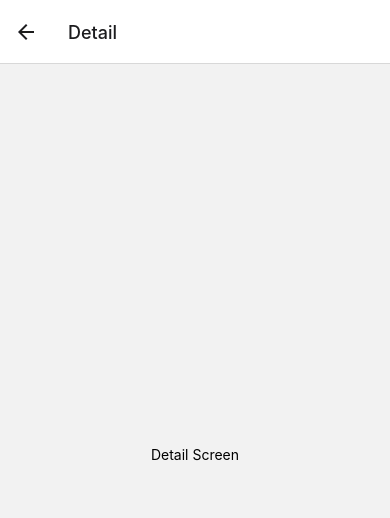
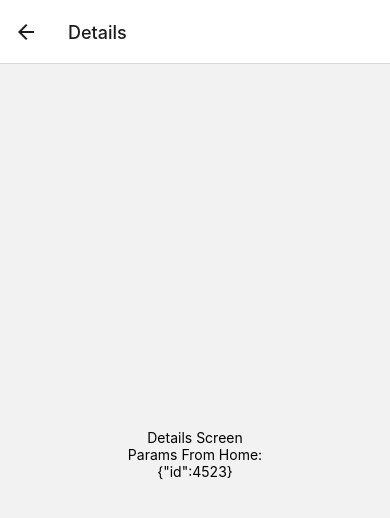
Before and after one commit to LeoTest8/rn_demo_leo, a React Native app: screen / in a window 390 px wide. Both pictures are taken after a click on the button "GO TO DETAILS". Shown: the top 518 px of the page. Built offline with nearby package versions, Linux system fonts and the light colour scheme.

Commit message:
Pass Param {id} To Details Screen

```diff
--- a/App.jsx
+++ b/App.jsx
@@ -38,11 +38,62 @@
  *   - npm install @react-navigation/native-stack
  */
 
+// import React from 'react';
+// import {StyleSheet, Text, SafeAreaView, View} from 'react-native';
+// import {NavigationContainer} from '@react-navigation/native';
+// import {createNativeStackNavigator} from '@react-navigation/native-stack';
+// import {Home, Detail} from './Pages';
+
+// const Stack = createNativeStackNavigator();
+
+// export default function App() {
+//   return (
+//     <NavigationContainer>
+//       <Stack.Navigator>
+//         <Stack.Screen component={Home} name="Home"></Stack.Screen>
+//         <Stack.Screen component={Detail} name="Detail"></Stack.Screen>
+//       </Stack.Navigator>
+//     </NavigationContainer>
+//   );
+// }
+
+/**
+ * Main Title: React Navigation Practice 2
+ *   - Navigate To Another Screen With Params
+ * Created Time: Sunday, June 09, 2024, 12:29
+ * Operations:
+ */
+
 import React from 'react';
-import {StyleSheet, Text, SafeAreaView, View} from 'react-native';
+import {StyleSheet, Text, SafeAreaView, View, Button} from 'react-native';
 import {NavigationContainer} from '@react-navigation/native';
 import {createNativeStackNavigator} from '@react-navigation/native-stack';
-import {Home, Detail} from './Pages';
+
+const Home = ({navigation}) => {
+  return (
+    <SafeAreaView style={styles.container}>
+      <Text>Home Screen</Text>
+      <Button
+        title="Go To Details"
+        onPress={() => {
+          navigation.navigate('Details', {
+            id: 4523,
+          });
+        }}></Button>
+    </SafeAreaView>
+  );
+};
+
+const Details = ({route}) => {
+  console.log(route);
+  return (
+    <SafeAreaView style={styles.container}>
+      <Text>Details Screen</Text>
+      <Text>Params From Home:</Text>
+      <Text>{JSON.stringify(route.params)}</Text>
+    </SafeAreaView>
+  );
+};
 
 const Stack = createNativeStackNavigator();
 
@@ -51,8 +102,16 @@ export default function App() {
     <NavigationContainer>
       <Stack.Navigator>
         <Stack.Screen component={Home} name="Home"></Stack.Screen>
-        <Stack.Screen component={Detail} name="Detail"></Stack.Screen>
+        <Stack.Screen component={Details} name="Details"></Stack.Screen>
       </Stack.Navigator>
     </NavigationContainer>
   );
 }
+
+const styles = StyleSheet.create({
+  container: {
+    flex: 1,
+    justifyContent: 'center',
+    alignItems: 'center',
+  },
+});
```
